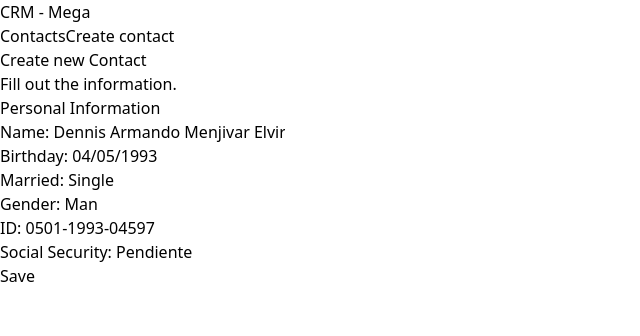
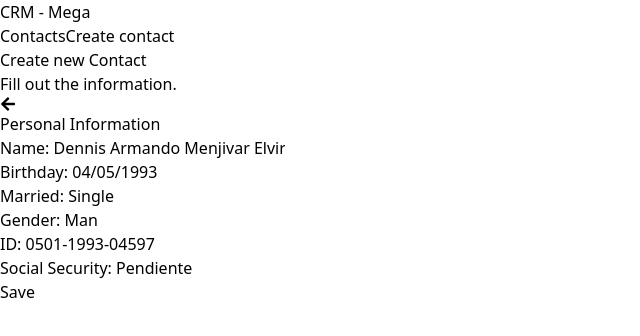
Before and after one commit to DennisMenjivar/CRM, a React (Vite) app: page /clients/newClient in a window 1280 px wide. Shown: the top 336 px of the page, without its empty margins (0-640 px from the left). Built offline with nearby package versions, Linux system fonts and the light colour scheme.

Commit message:
Back button added

```diff
--- a/package.json
+++ b/package.json
@@ -13,6 +13,7 @@
     "postcss": "^8.4.12",
     "react": "^18.0.0",
     "react-dom": "^18.0.0",
+    "react-icons": "^4.3.1",
     "react-router-dom": "^6.3.0",
     "tailwindcss": "^3.0.24",
     "yup": "^0.32.11"
--- a/src/components/FormContact.jsx
+++ b/src/components/FormContact.jsx
@@ -1,9 +1,9 @@
 import React, {useState} from "react";
 import { Formik, Form, Field } from 'formik';
 import * as Yup from 'yup';
-
 import MessageRequired from './MessageRequired';
 import FormContactInformation from "./FormContactInformation";
+import { FaArrowLeft } from 'react-icons/fa';
 
 const FormContact = () => {
 
@@ -43,6 +43,14 @@ const FormContact = () => {
   return (
     <>
       {/* <FormContactProffesionalInfo>{step === 3}</FormContactProffesionalInfo> */}
+
+      {/* BACK BUTTON */}
+      <div onClick={()=>{setStep(1)}} className="absolute mt-10 bg-red-500 p-3 text-white uppercase font-bold text-lg rounded-md">
+        <div className="static -left-4 -top-4">
+          <FaArrowLeft />
+        </div>
+      </div>
+
       <FormContactInformation>{{step: step === 2 ? false: true, contact: contact, hSubmit: handlerSubmit}}</FormContactInformation>
       <div className="bg-white mt-10 px-5 py-10 rounded-md shadow-md md:w-3/4 mx-auto" hidden={step === 1 ? false: true}>
         <h1 className="text-gray-500 font-bold uppercase text-center">Personal Information</h1>
```
Also changed, not shown: 1 other file (tests, documents, lock files or other folders).
